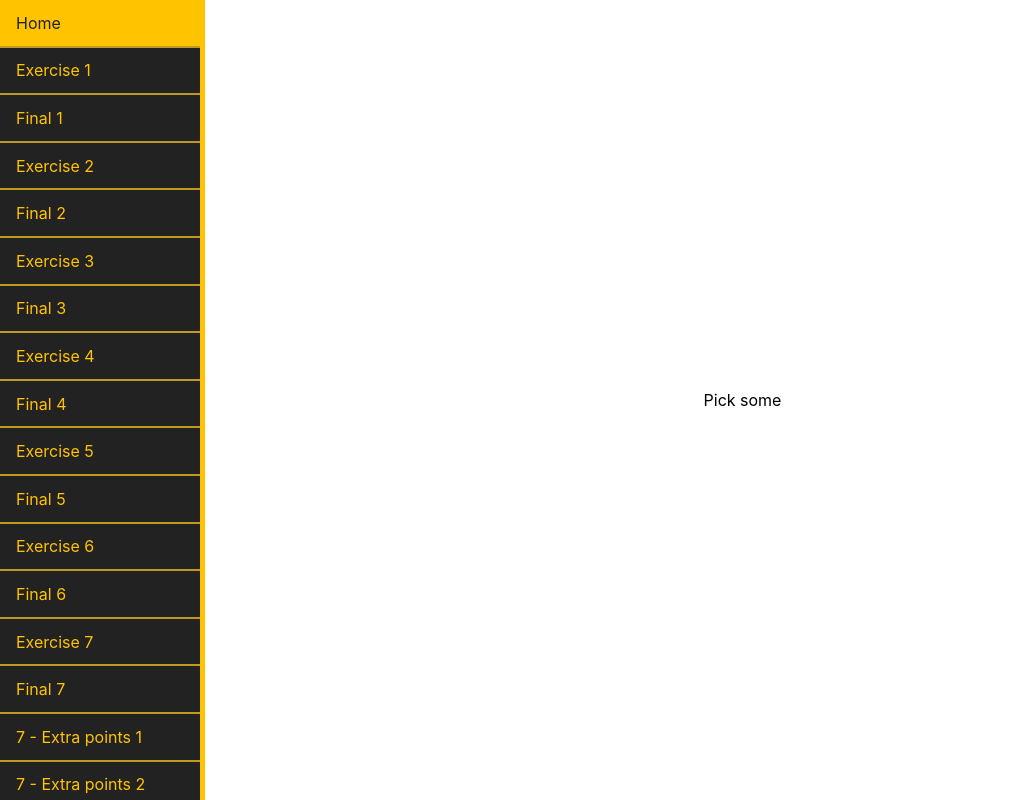
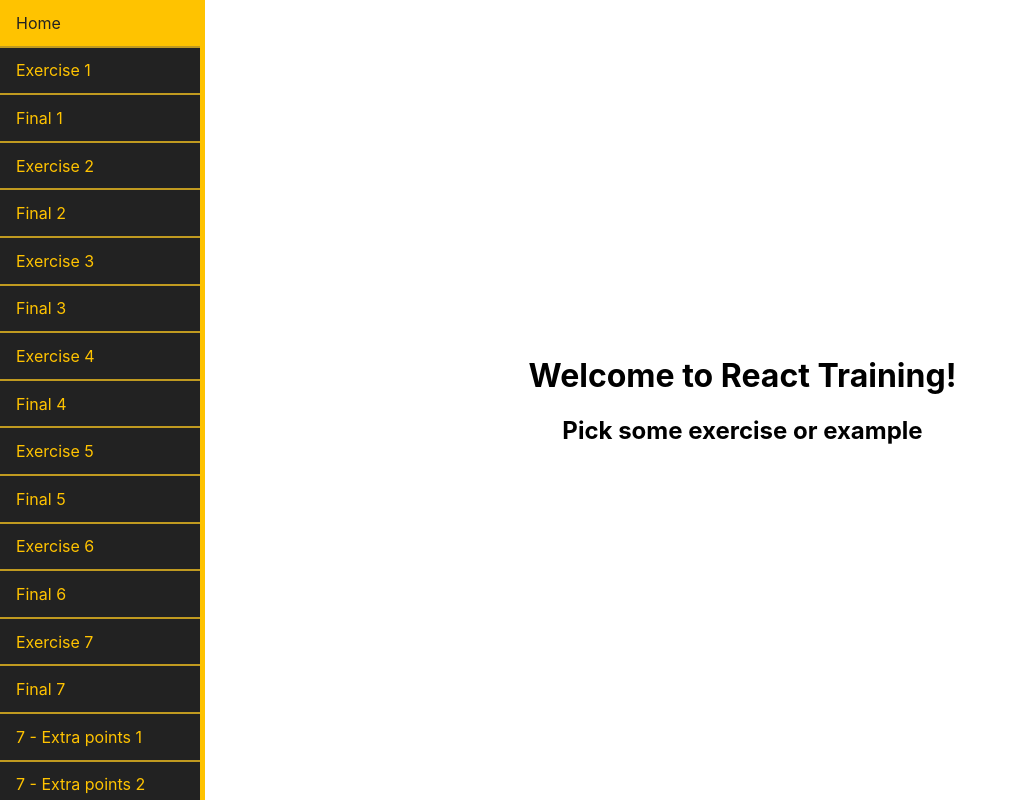
Before and after one commit to HeikkiMoilanen/react-training, a React (Create React App) app: page / in a window 1280 px wide. Shown: the whole page, without its empty margins (0-1017 px from the left). Built offline with nearby package versions, Linux system fonts and the light colour scheme.

Commit message:
Better start message

```diff
--- a/src/App.tsx
+++ b/src/App.tsx
@@ -60,7 +60,12 @@
               <HockeyCards teamId={30} />
             </Route>
 
-            <Route>Pick some</Route>
+            <Route>
+              <div style={{ textAlign: "center" }}>
+                <h1>Welcome to React Training!</h1>
+                <h2>Pick some exercise or example</h2>
+              </div>
+            </Route>
           </Switch>
         </main>
       </div>
```
